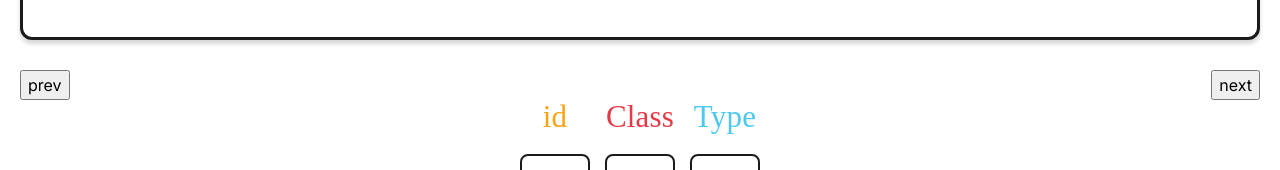
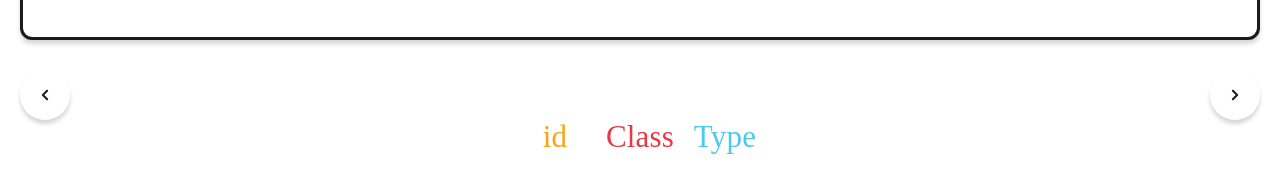
Before and after one commit to Andriikryl/css-specificity, a Next.js app: page / in a window 1280 px wide. Shown: the part 626-796 px from the top of the page. Built offline with nearby package versions, Linux system fonts and the light colour scheme.

Commit message:
add styles fro questions__controls

```diff
--- /dev/null
+++ b/src/components/icons/Next.tsx
@@ -0,0 +1,18 @@
+import React from "react";
+
+export default function Next() {
+  return (
+    <svg
+      xmlns="http://www.w3.org/2000/svg"
+      width="24"
+      height="24"
+      viewBox="0 0 24 24"
+      fill="none"
+    >
+      <path
+        d="M14.83 11.2899L10.59 7.04995C10.497 6.95622 10.3864 6.88183 10.2646 6.83106C10.1427 6.78029 10.012 6.75415 9.88 6.75415C9.74799 6.75415 9.61729 6.78029 9.49543 6.83106C9.37357 6.88183 9.26297 6.95622 9.17 7.04995C8.98375 7.23731 8.87921 7.49076 8.87921 7.75495C8.87921 8.01913 8.98375 8.27259 9.17 8.45995L12.71 11.9999L9.17 15.5399C8.98375 15.7273 8.87921 15.9808 8.87921 16.2449C8.87921 16.5091 8.98375 16.7626 9.17 16.9499C9.26344 17.0426 9.37426 17.116 9.4961 17.1657C9.61794 17.2155 9.7484 17.2407 9.88 17.2399C10.0116 17.2407 10.1421 17.2155 10.2639 17.1657C10.3857 17.116 10.4966 17.0426 10.59 16.9499L14.83 12.7099C14.9237 12.617 14.9981 12.5064 15.0489 12.3845C15.0997 12.2627 15.1258 12.132 15.1258 11.9999C15.1258 11.8679 15.0997 11.7372 15.0489 11.6154C14.9981 11.4935 14.9237 11.3829 14.83 11.2899Z"
+        fill="#1B1B1B"
+      />
+    </svg>
+  );
+}
--- /dev/null
+++ b/src/components/icons/Prev.tsx
@@ -0,0 +1,18 @@
+import React from "react";
+
+export default function Prev() {
+  return (
+    <svg
+      xmlns="http://www.w3.org/2000/svg"
+      width="24"
+      height="24"
+      viewBox="0 0 24 24"
+      fill="none"
+    >
+      <path
+        d="M11.29 11.9999L14.83 8.45995C15.0163 8.27259 15.1208 8.01913 15.1208 7.75495C15.1208 7.49076 15.0163 7.23731 14.83 7.04995C14.737 6.95622 14.6264 6.88183 14.5046 6.83106C14.3827 6.78029 14.252 6.75415 14.12 6.75415C13.988 6.75415 13.8573 6.78029 13.7354 6.83106C13.6136 6.88183 13.503 6.95622 13.41 7.04995L9.17 11.2899C9.07628 11.3829 9.00188 11.4935 8.95111 11.6154C8.90035 11.7372 8.87421 11.8679 8.87421 11.9999C8.87421 12.132 8.90035 12.2627 8.95111 12.3845C9.00188 12.5064 9.07628 12.617 9.17 12.7099L13.41 16.9999C13.5034 17.0926 13.6143 17.166 13.7361 17.2157C13.8579 17.2655 13.9884 17.2907 14.12 17.2899C14.2516 17.2907 14.3821 17.2655 14.5039 17.2157C14.6257 17.166 14.7366 17.0926 14.83 16.9999C15.0163 16.8126 15.1208 16.5591 15.1208 16.2949C15.1208 16.0308 15.0163 15.7773 14.83 15.5899L11.29 11.9999Z"
+        fill="#1B1B1B"
+      />
+    </svg>
+  );
+}
--- a/src/components/mainField/MainField.tsx
+++ b/src/components/mainField/MainField.tsx
@@ -2,6 +2,10 @@
 import React, { useState } from "react";
 import styles from "./style.module.css";
 import { Container } from "../container/Container";
+import VisuallyHidden from "../visuallyhidden/VisuallyHidden";
+import Prev from "../icons/Prev";
+import Next from "../icons/Next";
+import clsx from "clsx";
 
 const data = [
   {
@@ -54,8 +58,20 @@ export default function MainField() {
             <p className={styles.questions}>{data[current].qestion}</p>
           </div>
           <div className={styles.questions__controls}>
-            <button onClick={prevSlide}>prev</button>
-            <button onClick={nextSlide}>next</button>
+            <button
+              className={clsx(styles.control__button, styles.prev)}
+              onClick={prevSlide}
+            >
+              <VisuallyHidden>previus</VisuallyHidden>
+              <Prev />
+            </button>
+            <button
+              className={clsx(styles.control__button, styles.next)}
+              onClick={nextSlide}
+            >
+              <VisuallyHidden>next</VisuallyHidden>
+              <Next />
+            </button>
           </div>
           <form onSubmit={handleSubmit} className={styles.form}>
             <div className={styles.input__wrapper}>
--- a/src/components/mainField/style.module.css
+++ b/src/components/mainField/style.module.css
@@ -113,3 +113,25 @@
     display: flex;
     justify-content: space-between;
 }
+
+.control__button{
+    --size: 50px;
+    width: var(--size);
+    aspect-ratio: 1/1;
+    display: grid;
+    place-items: center;
+    background: var(--white, #FFF);
+    box-shadow: 0px 4px 4px 0px rgba(0, 0, 0, 0.16);
+    border-radius: 56px;
+    border: none;
+    cursor: pointer;
+    transition: all 300ms ease-in-out;
+}
+
+.prev:hover{
+    background-color: #ff595e;
+}
+
+.next:hover{
+    background-color: #8ac926;
+}
```
